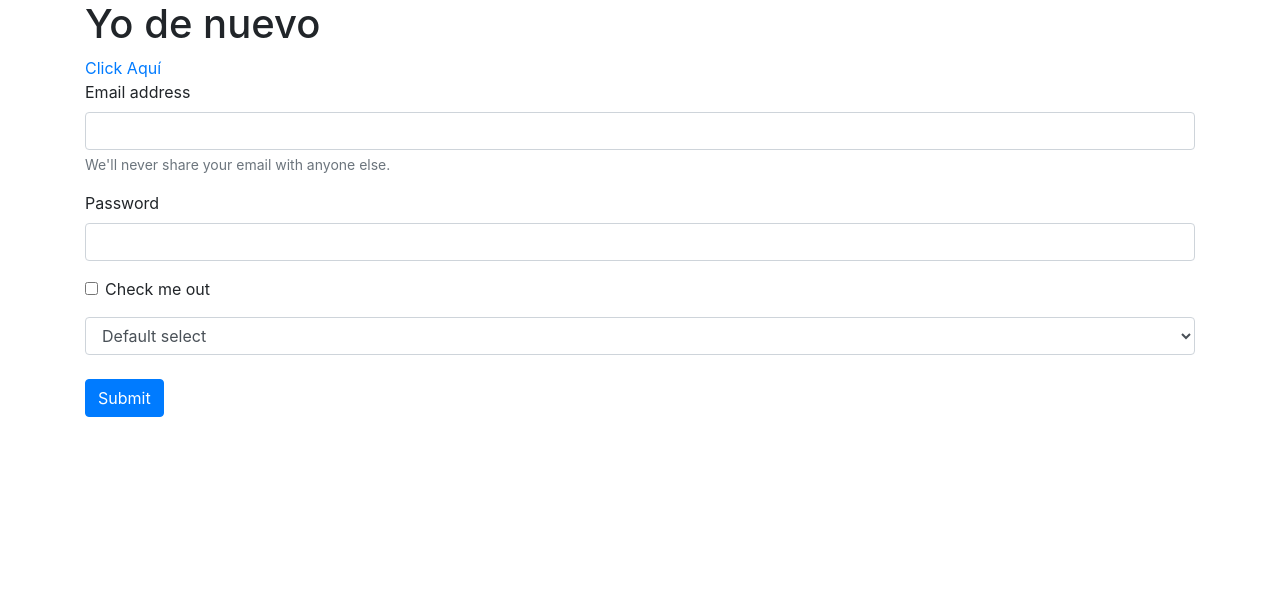
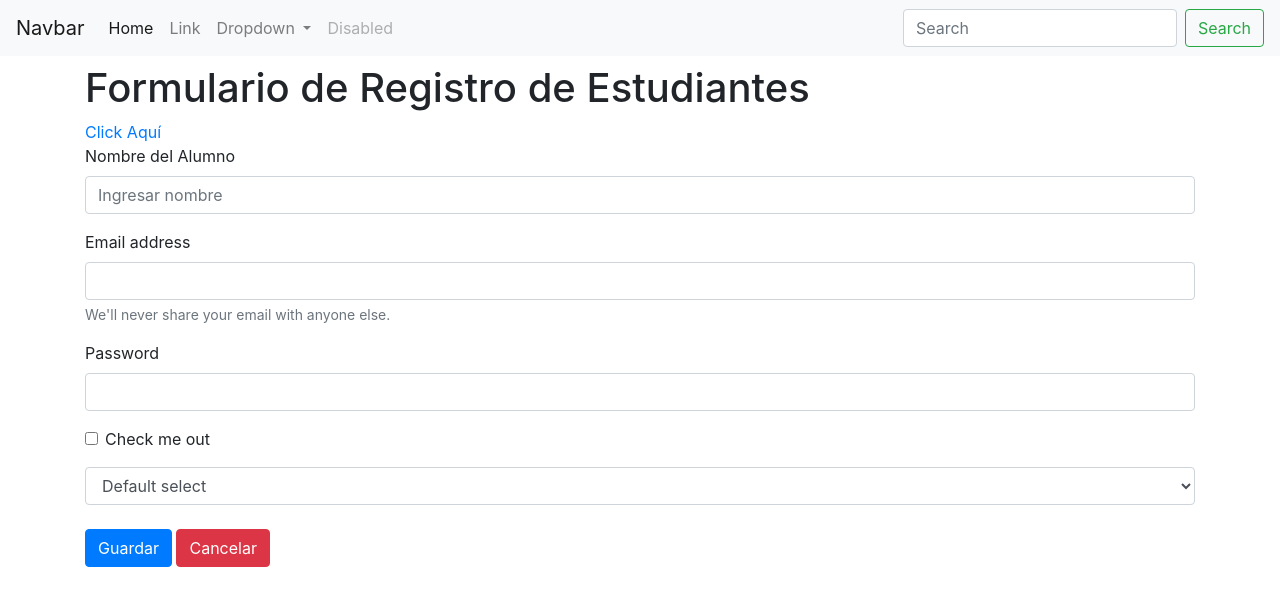
Before and after one commit to ebatz12965/Edwing09091412965, a plain HTML site: page build/web/index.html in a window 1280 px wide. Drawn offline with nearby package versions, Linux system fonts and the light colour scheme.

Commit message:
agg el navbar y se modificó un poco el formulario, como agg el botón de cancelar

```diff
--- a/build/web/index.html
+++ b/build/web/index.html
@@ -12,14 +12,55 @@ Click nbfs://nbhost/SystemFileSystem/Templates/JSP_Servlet/Html.html to edit thi
         <script src="https://cdn.jsdelivr.net/npm/bootstrap@4.6.2/dist/js/bootstrap.bundle.min.js" integrity="sha384-Fy6S3B9q64WdZWQUiU+q4/2Lc9npb8tCaSX9FK7E8HnRr0Jz8D6OP9dO5Vg3Q9ct" crossorigin="anonymous"></script>
     </head>
     <body>
+            <!-- Inicio del Navbar -->
+        <nav class="navbar navbar-expand-lg navbar-light bg-light">
+            <a class="navbar-brand" href="#">Navbar</a>
+            <button class="navbar-toggler" type="button" data-toggle="collapse" data-target="#navbarSupportedContent" aria-controls="navbarSupportedContent" aria-expanded="false" aria-label="Toggle navigation">
+              <span class="navbar-toggler-icon"></span>
+            </button>
+
+            <div class="collapse navbar-collapse" id="navbarSupportedContent">
+              <ul class="navbar-nav mr-auto">
+                <li class="nav-item active">
+                  <a class="nav-link" href="#">Home <span class="sr-only">(current)</span></a>
+                </li>
+                <li class="nav-item">
+                  <a class="nav-link" href="#">Link</a>
+                </li>
+                <li class="nav-item dropdown">
+                  <a class="nav-link dropdown-toggle" href="#" id="navbarDropdown" role="button" data-toggle="dropdown" aria-haspopup="true" aria-expanded="false">
+                    Dropdown
+                  </a>
+                  <div class="dropdown-menu" aria-labelledby="navbarDropdown">
+                    <a class="dropdown-item" href="#">Action</a>
+                    <a class="dropdown-item" href="#">Another action</a>
+                    <div class="dropdown-divider"></div>
+                    <a class="dropdown-item" href="#">Something else here</a>
+                  </div>
+                </li>
+                <li class="nav-item">
+                  <a class="nav-link disabled" href="#">Disabled</a>
+                </li>
+              </ul>
+              <form class="form-inline my-2 my-lg-0">
+                <input class="form-control mr-sm-2" type="search" placeholder="Search" aria-label="Search">
+                <button class="btn btn-outline-success my-2 my-sm-0" type="submit">Search</button>
+              </form>
+            </div>
+            <!-- Fin del Navbar -->
+        </nav>
 
             <!-- Inicio del Container -->
-        <div class="container">
+        <div class="container mt-2">
 
-        <h1>Yo de nuevo</h1>
+        <h1>Formulario de Registro de Estudiantes</h1>
         <a href="ClienteController"> Click Aquí </a>
             <!-- Inicio del Formulario -->
         <form>
+            <div class="form-group">
+              <label for="exampleInputName">Nombre del Alumno</label>
+              <input class="form-control" type="text" placeholder="Ingresar nombre">
+             </div>
             <div class="form-group">
               <label for="exampleInputEmail1">Email address</label>
               <input type="email" class="form-control" id="exampleInputEmail1" aria-describedby="emailHelp">
@@ -36,7 +77,8 @@ Click nbfs://nbhost/SystemFileSystem/Templates/JSP_Servlet/Html.html to edit thi
             <select class="form-control">
               <option>Default select</option>
             </select><br>
-            <button type="submit" class="btn btn-primary">Submit</button>
+            <button type="submit" class="btn btn-primary">Guardar</button>
+            <button type="button" class="btn btn-danger">Cancelar</button>
             <!-- Fin del Formulario -->
         </form>
             <!-- Fin del Container -->
```
Also changed, not shown: web/index.html (+45 -3 lines).
